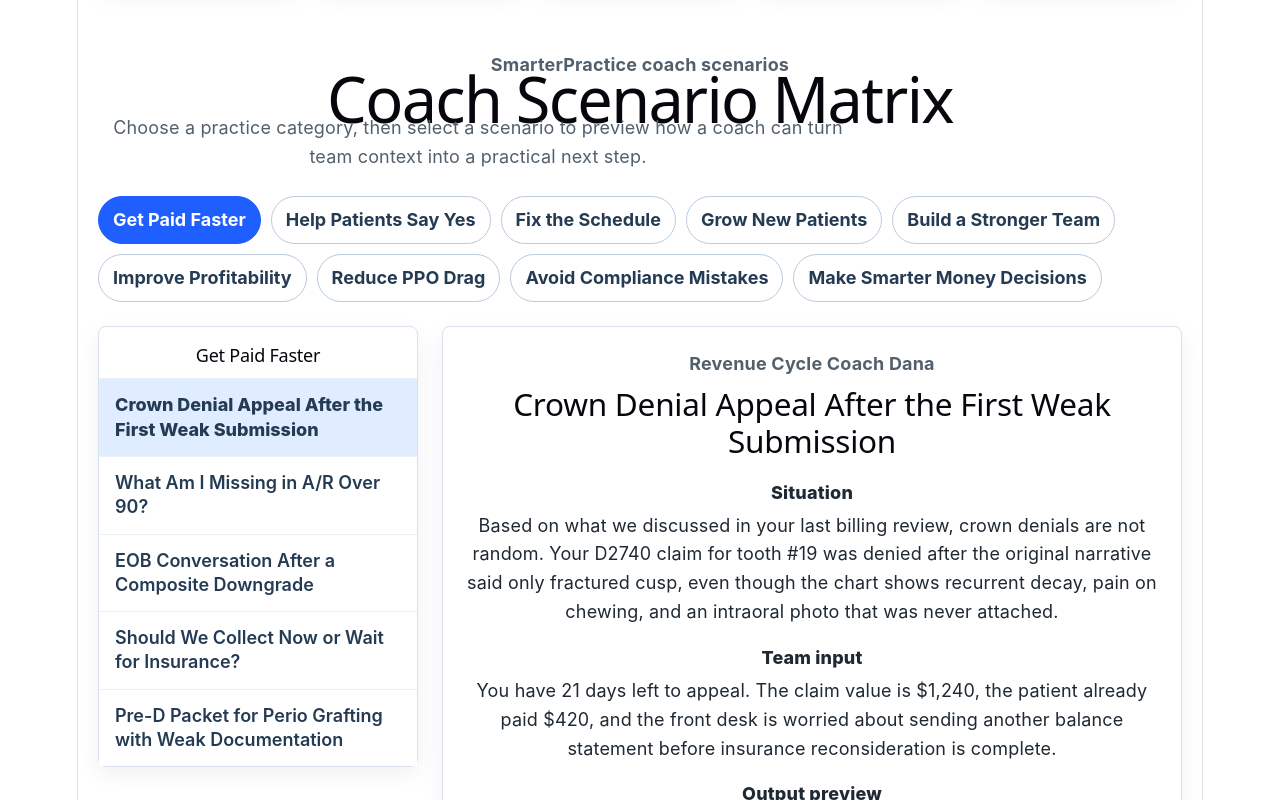
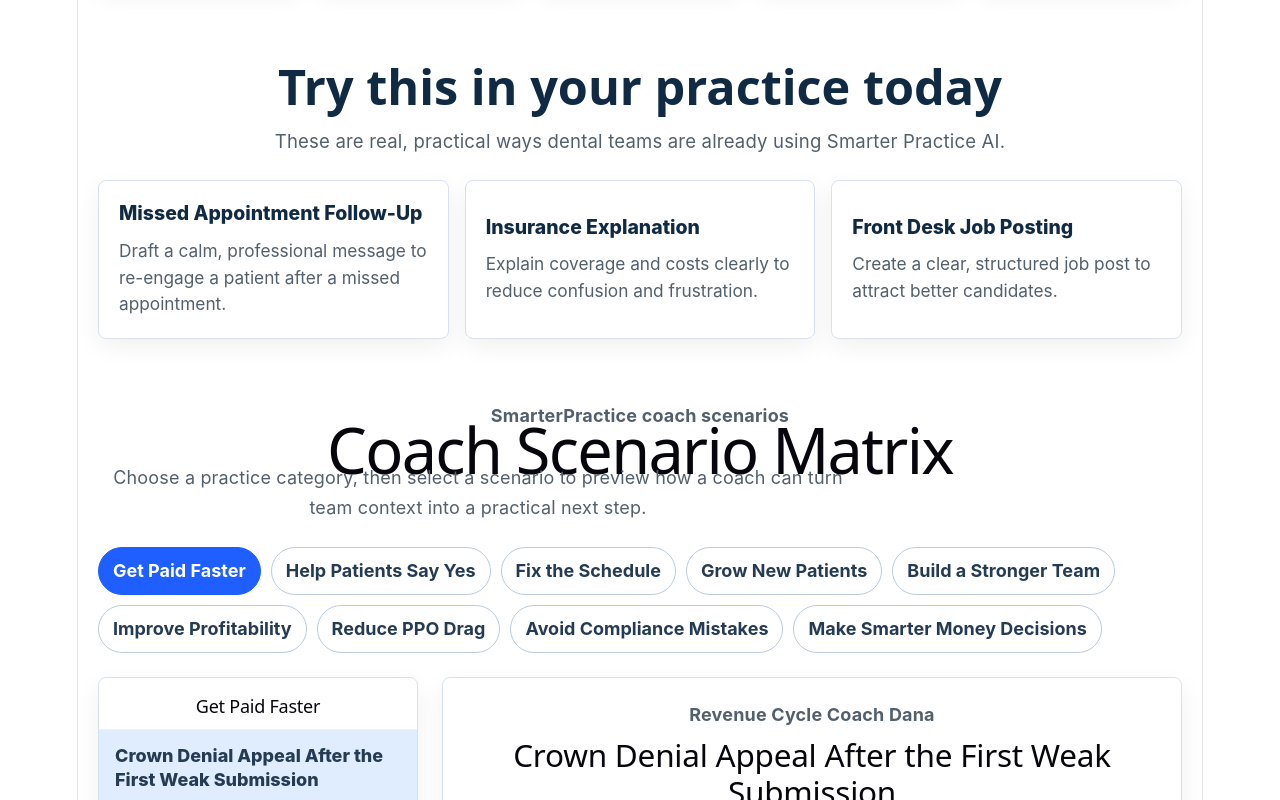
Before and after one commit to jeremyphelps-SP/smarterpractice-site, a React (Vite) app: page / in a window 1280 px wide. Shown: the part 680-1480 px from the top of the page. Built offline with nearby package versions, Linux system fonts and the light colour scheme.

Commit message:
Add 3-minute quick wins section

```diff
--- a/src/App.jsx
+++ b/src/App.jsx
@@ -1,15 +1,41 @@
-import { useState } from "react";
+import { useRef, useState } from "react";
 import CoachScenarioMatrix from "./components/CoachScenarioMatrix";
 import AIImageStudio from "./components/AIImageStudio";
+import QuickWinsSection from "./components/QuickWinsSection";
 import StartHereSection from "./components/StartHereSection";
 
 export default function App() {
   const [selectedChallenge, setSelectedChallenge] = useState(null);
+  const [selectedQuickWin, setSelectedQuickWin] = useState(null);
+  const matrixRef = useRef(null);
+
+  const handleSelectChallenge = (challengeKey) => {
+    setSelectedQuickWin(null);
+    setSelectedChallenge(challengeKey);
+  };
+
+  const handleSelectQuickWin = (quickWinKey) => {
+    setSelectedChallenge(null);
+    setSelectedQuickWin({
+      key: quickWinKey,
+      selectedAt: Date.now(),
+    });
+
+    requestAnimationFrame(() => {
+      matrixRef.current?.scrollIntoView({ behavior: "smooth", block: "start" });
+    });
+  };
 
   return (
     <>
-      <StartHereSection onSelectChallenge={setSelectedChallenge} />
-      <CoachScenarioMatrix selectedChallenge={selectedChallenge} />
+      <StartHereSection onSelectChallenge={handleSelectChallenge} />
+      <QuickWinsSection onSelectQuickWin={handleSelectQuickWin} />
+      <div ref={matrixRef}>
+        <CoachScenarioMatrix
+          selectedChallenge={selectedChallenge}
+          selectedQuickWin={selectedQuickWin}
+        />
+      </div>
       <AIImageStudio />
     </>
   );
--- a/src/components/CoachScenarioMatrix.jsx
+++ b/src/components/CoachScenarioMatrix.jsx
@@ -44,6 +44,11 @@
   "growth-case-acceptance": "Grow production and case acceptance",
 };
 
+const quickWinScenarioIds = {
+  "missed-appointment": "scn-015",
+  "insurance-explanation": "scn-003",
+};
+
 function groupScenariosByCategory(scenarios) {
   return scenarios.reduce((groups, scenario) => {
     const category = scenario.category || "Uncategorized";
@@ -55,7 +60,10 @@
   }, {});
 }
 
-export default function CoachScenarioMatrix({ selectedChallenge = null }) {
+export default function CoachScenarioMatrix({
+  selectedChallenge = null,
+  selectedQuickWin = null,
+}) {
   const filteredScenarios = useMemo(() => {
     if (!selectedChallenge) {
       return scenarios;
@@ -105,6 +113,23 @@
       setSelectedScenarioId(selectedScenarios[0].id);
     }
   }, [activeCategory, selectedCategory, selectedScenarioId, selectedScenarios]);
+
+  useEffect(() => {
+    const targetScenarioId = quickWinScenarioIds[selectedQuickWin?.key];
+    if (!targetScenarioId) {
+      return;
+    }
+
+    const targetScenario = filteredScenarios.find(
+      (scenario) => scenario.id === targetScenarioId,
+    );
+    if (!targetScenario) {
+      return;
+    }
+
+    setSelectedCategory(targetScenario.category);
+    setSelectedScenarioId(targetScenario.id);
+  }, [filteredScenarios, selectedQuickWin]);
 
   const handleCategorySelect = (category) => {
     const nextScenarios = scenariosByCategory[category] || [];
--- /dev/null
+++ b/src/components/QuickWinsSection.css
@@ -0,0 +1,101 @@
+.quick-wins {
+  padding: 40px 20px 32px;
+  color: #1f2933;
+  background: #ffffff;
+  font-family:
+    Inter, ui-sans-serif, system-ui, -apple-system, BlinkMacSystemFont, "Segoe UI",
+    sans-serif;
+}
+
+.quick-wins__inner {
+  max-width: 1120px;
+  margin: 0 auto;
+}
+
+.quick-wins__header {
+  max-width: 760px;
+  margin: 0 auto 24px;
+  text-align: center;
+}
+
+.quick-wins__header h2 {
+  margin: 0;
+  color: #102a43;
+  font-size: clamp(1.85rem, 4vw, 2.7rem);
+  font-weight: 650;
+  line-height: 1.08;
+  letter-spacing: 0;
+}
+
+.quick-wins__header p {
+  margin: 14px 0 0;
+  color: #52606d;
+  font-size: 1.03rem;
+  line-height: 1.6;
+}
+
+.quick-wins__cards {
+  display: grid;
+  grid-template-columns: repeat(3, minmax(0, 1fr));
+  gap: 16px;
+}
+
+.quick-wins__card {
+  display: block;
+  width: 100%;
+  min-height: 148px;
+  padding: 20px;
+  border: 1px solid #d9e2ec;
+  border-radius: 8px;
+  background: #ffffff;
+  box-shadow: 0 8px 24px rgba(15, 23, 42, 0.06);
+  color: #243b53;
+  cursor: pointer;
+  font: inherit;
+  text-align: left;
+  transition:
+    border-color 160ms ease,
+    box-shadow 160ms ease,
+    transform 160ms ease;
+}
+
+.quick-wins__card:hover,
+.quick-wins__card:focus-visible {
+  border-color: #1f5eff;
+  box-shadow: 0 14px 30px rgba(31, 94, 255, 0.14);
+  transform: translateY(-2px);
+}
+
+.quick-wins__card:focus-visible {
+  outline: 3px solid rgba(31, 94, 255, 0.24);
+  outline-offset: 3px;
+}
+
+.quick-wins__card span {
+  display: block;
+  color: #102a43;
+  font-size: 1.08rem;
+  font-weight: 800;
+  line-height: 1.25;
+}
+
+.quick-wins__card p {
+  margin: 12px 0 0;
+  color: #52606d;
+  font-size: 0.96rem;
+  line-height: 1.55;
+}
+
+@media (max-width: 860px) {
+  .quick-wins {
+    padding: 36px 18px 28px;
+  }
+
+  .quick-wins__cards {
+    grid-template-columns: 1fr;
+  }
+
+  .quick-wins__card {
+    min-height: 0;
+  }
+}
--- /dev/null
+++ b/src/components/QuickWinsSection.jsx
@@ -0,0 +1,52 @@
+import "./QuickWinsSection.css";
+
+const quickWins = [
+  {
+    title: "Missed Appointment Follow-Up",
+    description:
+      "Draft a calm, professional message to re-engage a patient after a missed appointment.",
+    key: "missed-appointment",
+  },
+  {
+    title: "Insurance Explanation",
+    description:
+      "Explain coverage and costs clearly to reduce confusion and frustration.",
+    key: "insurance-explanation",
+  },
+  {
+    title: "Front Desk Job Posting",
+    description:
+      "Create a clear, structured job post to attract better candidates.",
+    key: "job-posting",
+  },
+];
+
+export default function QuickWinsSection({ onSelectQuickWin = () => {} }) {
+  return (
+    <section className="quick-wins" aria-labelledby="quick-wins-title">
+      <div className="quick-wins__inner">
+        <div className="quick-wins__header">
+          <h2 id="quick-wins-title">Try this in your practice today</h2>
+          <p>
+            These are real, practical ways dental teams are already using
+            Smarter Practice AI.
+          </p>
+        </div>
+
+        <div className="quick-wins__cards" aria-label="3-minute quick wins">
+          {quickWins.map((quickWin) => (
+            <button
+              className="quick-wins__card"
+              key={quickWin.key}
+              type="button"
+              onClick={() => onSelectQuickWin(quickWin.key)}
+            >
+              <span>{quickWin.title}</span>
+              <p>{quickWin.description}</p>
+            </button>
+          ))}
+        </div>
+      </div>
+    </section>
+  );
+}
```
